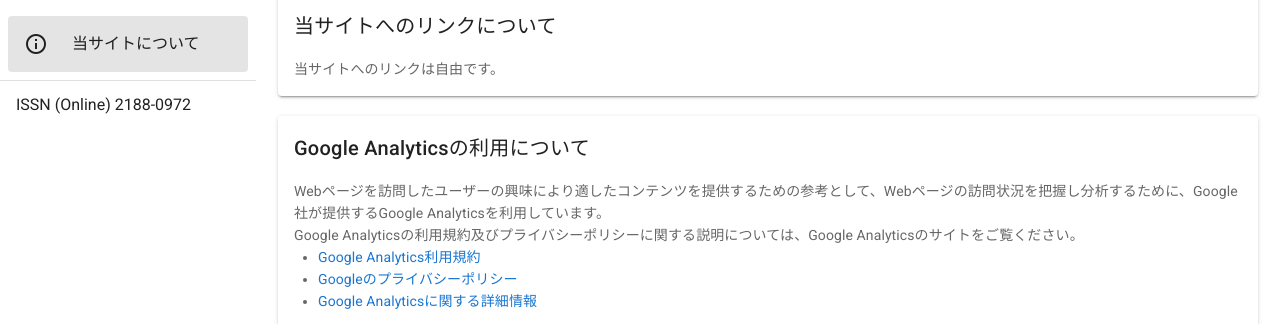
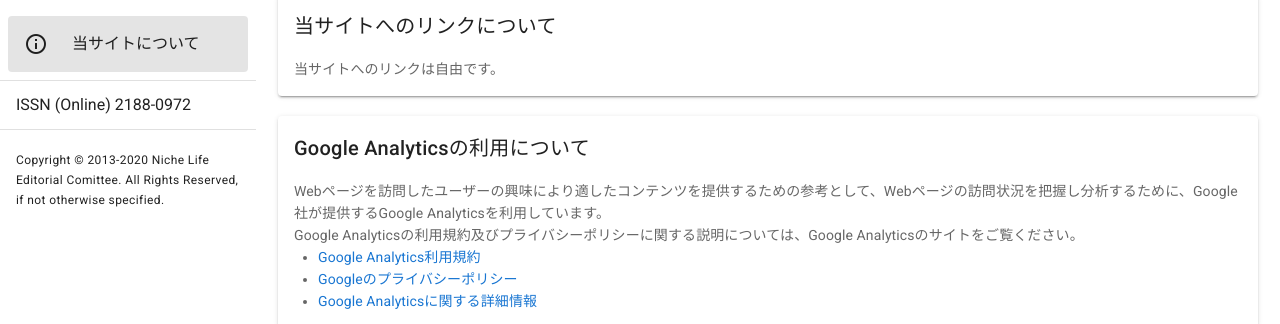
Before and after one commit to niche-life/life, a Nuxt app: page /about in a window 1280 px wide. Shown: the part 340-664 px from the top of the page. Built offline with nearby package versions, Linux system fonts and the light colour scheme.

Commit message:
feat: add copyright

```diff
--- a/components/SideNavigation.vue
+++ b/components/SideNavigation.vue
@@ -33,6 +33,16 @@
       <v-list-item>
         ISSN (Online) 2188-0972
       </v-list-item>
+
+      <v-divider></v-divider>
+
+      <v-list-item>
+        <p class="caption">
+          <br />
+          Copyright © 2013-{{ new Date().getFullYear() }} Niche Life Editorial
+          Comittee. All Rights Reserved, if not otherwise specified.
+        </p>
+      </v-list-item>
     </v-navigation-drawer>
   </div>
 </template>
```
